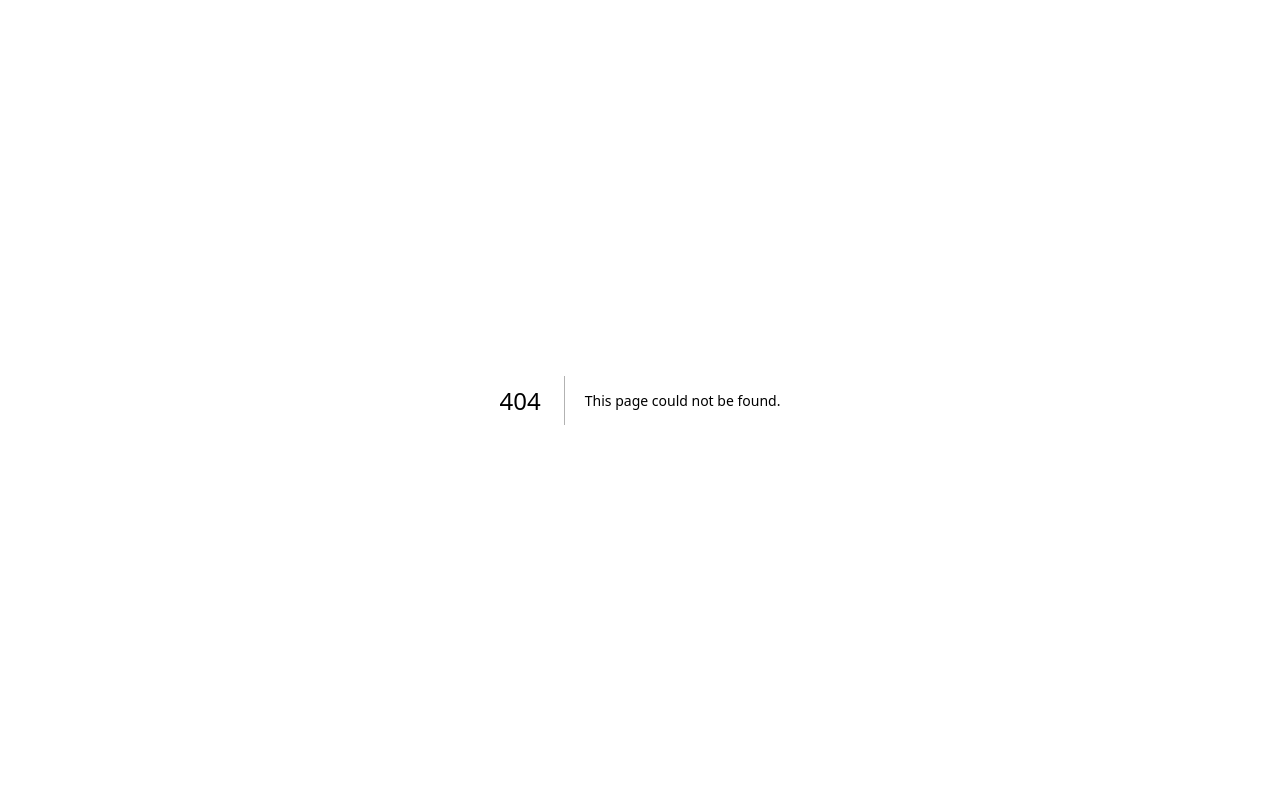
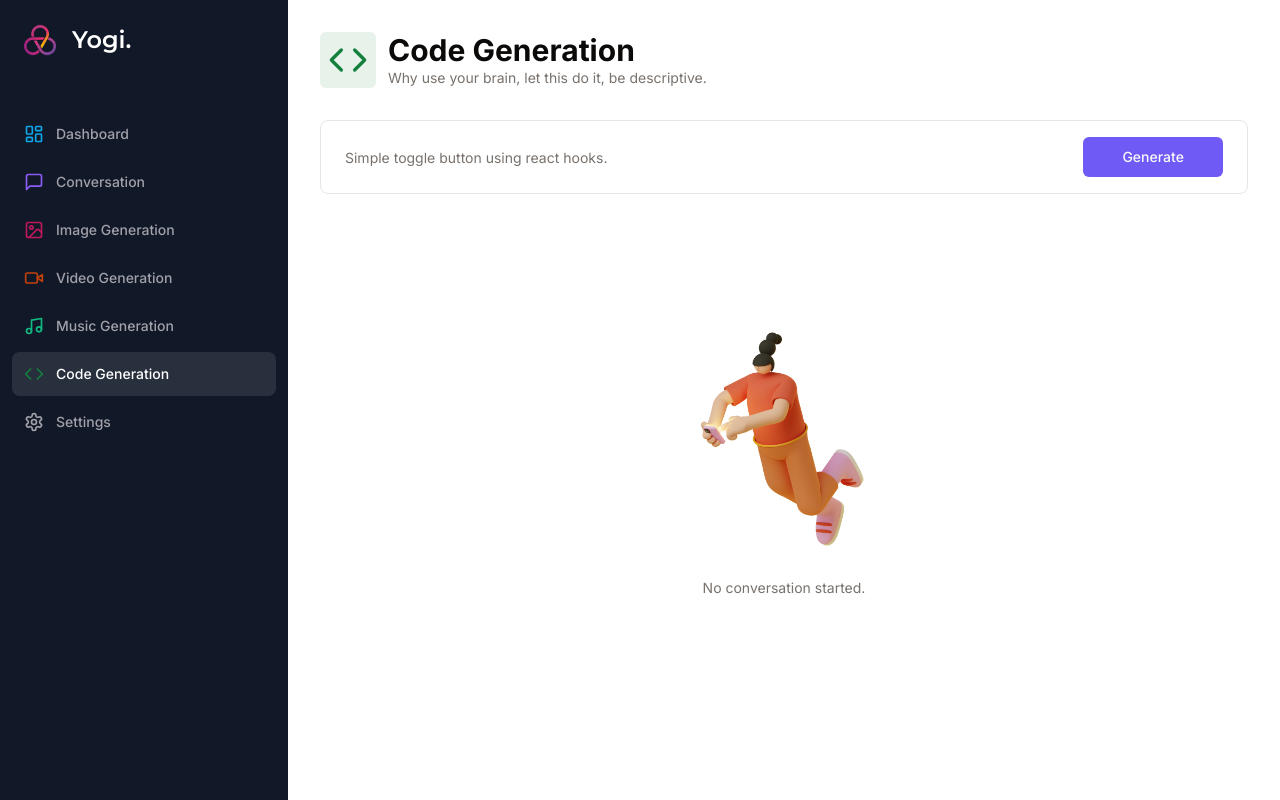
Before and after one commit to ryanyogan/smarty, a Next.js app: page /code in a window 1280 px wide. Before the commit this address had no page. Built offline with nearby package versions, Linux system fonts and the light colour scheme.

Commit message:
code generation api and basic ui

```diff
--- /dev/null
+++ b/src/app/(dashboard)/(routes)/code/constants.ts
@@ -0,0 +1,7 @@
+import * as z from "zod";
+
+export const formSchema = z.object({
+  prompt: z.string().min(1, {
+    message: "Prompt is required",
+  }),
+});
--- /dev/null
+++ b/src/app/(dashboard)/(routes)/code/page.tsx
@@ -0,0 +1,132 @@
+"use client";
+
+import BotAvatar from "@/components/shared/bot-avatar";
+import Empty from "@/components/shared/empty";
+import Heading from "@/components/shared/heading";
+import Loader from "@/components/shared/loader";
+import UserAvatar from "@/components/shared/user-avatar";
+import { Button } from "@/components/ui/button";
+import { Form, FormControl, FormField, FormItem } from "@/components/ui/form";
+import { Input } from "@/components/ui/input";
+import { cn } from "@/lib/utils";
+import { zodResolver } from "@hookform/resolvers/zod";
+import axios from "axios";
+import { Code } from "lucide-react";
+import { useRouter } from "next/navigation";
+import { ChatCompletionRequestMessage } from "openai";
+import { useState } from "react";
+import { useForm } from "react-hook-form";
+import * as z from "zod";
+import { formSchema } from "./constants";
+
+export default function CodePage() {
+  const router = useRouter();
+  const [messages, setMessages] = useState<ChatCompletionRequestMessage[]>([]);
+
+  const form = useForm<z.infer<typeof formSchema>>({
+    defaultValues: {
+      prompt: "",
+    },
+    resolver: zodResolver(formSchema),
+  });
+
+  const isLoading = form.formState.isSubmitting;
+
+  const onSubmit = async (values: z.infer<typeof formSchema>) => {
+    try {
+      const userMessage: ChatCompletionRequestMessage = {
+        role: "user",
+        content: values.prompt,
+      };
+
+      const newMessages = [...messages, userMessage];
+
+      const response = await axios.post("/api/code", {
+        messages: newMessages,
+      });
+
+      setMessages((current) => [...current, userMessage, response.data]);
+      form.reset();
+    } catch (error) {
+      // TODO: Open Modal
+      console.log(values);
+    } finally {
+      router.refresh();
+    }
+  };
+
+  return (
+    <div>
+      <Heading
+        title="Code Generation"
+        description="Why use your brain, let this do it, be descriptive."
+        icon={Code}
+        iconColor="text-green-700"
+        bgColor="bg-green-700/10"
+      />
+
+      <div className="px-4 lg:px-8">
+        <div>
+          <Form {...form}>
+            <form
+              className="rounded-lg border w-full p-4 px-3 md:px-6 focus-within:shadow-sm grid grid-cols-12 gap-2"
+              onSubmit={form.handleSubmit(onSubmit)}
+            >
+              <FormField
+                name="prompt"
+                render={({ field }) => (
+                  <FormItem className="col-span-12 lg:col-span-10">
+                    <FormControl className="m-0 p-0">
+                      <Input
+                        disabled={isLoading}
+                        placeholder="Simple toggle button using react hooks."
+                        className="border-0 outline-none focus-visible:ring-0 focus-visible:ring-transparent"
+                        {...field}
+                      />
+                    </FormControl>
+                  </FormItem>
+                )}
+              />
+
+              <Button
+                variant="default"
+                disabled={isLoading}
+                className="col-span-12 lg:col-span-2 w-full"
+              >
+                Generate
+              </Button>
+            </form>
+          </Form>
+        </div>
+
+        <div className="space-y-4 mt-4">
+          {isLoading && (
+            <p className="p-8 rounded-lg w-full flex items-center justify-center bg-muted">
+              <Loader />
+            </p>
+          )}
+          {messages.length === 0 && !isLoading && (
+            <Empty label="No conversation started." />
+          )}
+
+          <div className="flex flex-col-reverse gap-y-4">
+            {messages.map((message) => (
+              <div
+                className={cn(
+                  "p-8 w-full flex items-start gap-x-8 rounded-lg",
+                  message.role === "user"
+                    ? "bg-white border border-black/10"
+                    : "bg-muted"
+                )}
+                key={message.content}
+              >
+                {message.role === "user" ? <UserAvatar /> : <BotAvatar />}
+                <p className="text-sm">{message.content}</p>
+              </div>
+            ))}
+          </div>
+        </div>
+      </div>
+    </div>
+  );
+}
--- /dev/null
+++ b/src/app/api/code/route.ts
@@ -0,0 +1,44 @@
+import { auth } from "@clerk/nextjs";
+import { NextResponse } from "next/server";
+import { ChatCompletionRequestMessage, Configuration, OpenAIApi } from "openai";
+
+const configuration = new Configuration({
+  apiKey: process.env.OPENAI_API_KEY,
+});
+
+const openai = new OpenAIApi(configuration);
+
+const instructionMessage: ChatCompletionRequestMessage = {
+  role: "system",
+  content:
+    "You are a code generator.  You must answer only in markdown code snippets.  Use code comments for explanations.",
+};
+
+export async function POST(request: Request) {
+  try {
+    const { userId } = auth();
+    const body = await request.json();
+    const { messages } = body;
+
+    if (!userId) {
+      return new NextResponse("Unauthorized", { status: 401 });
+    }
+
+    if (!configuration.apiKey) {
+      return new NextResponse("OpenAI Not Configured", { status: 500 });
+    }
+    if (!messages) {
+      return new NextResponse("Messsages are required", { status: 400 });
+    }
+
+    const response = await openai.createChatCompletion({
+      model: "gpt-3.5-turbo",
+      messages: [instructionMessage, ...messages],
+    });
+
+    return NextResponse.json(response.data.choices[0].message);
+  } catch (error: any) {
+    console.log("code_error", error);
+    return new NextResponse("Internal Error", { status: 500 });
+  }
+}
```
